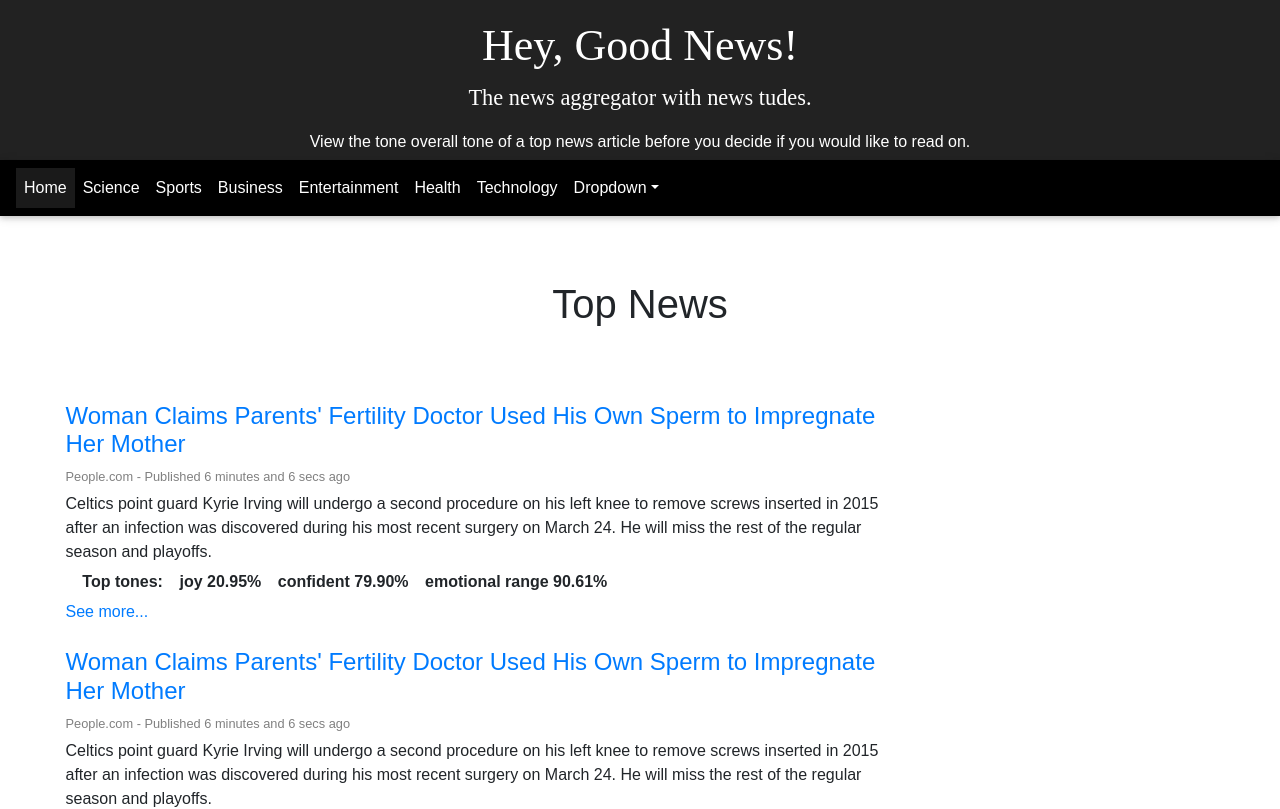
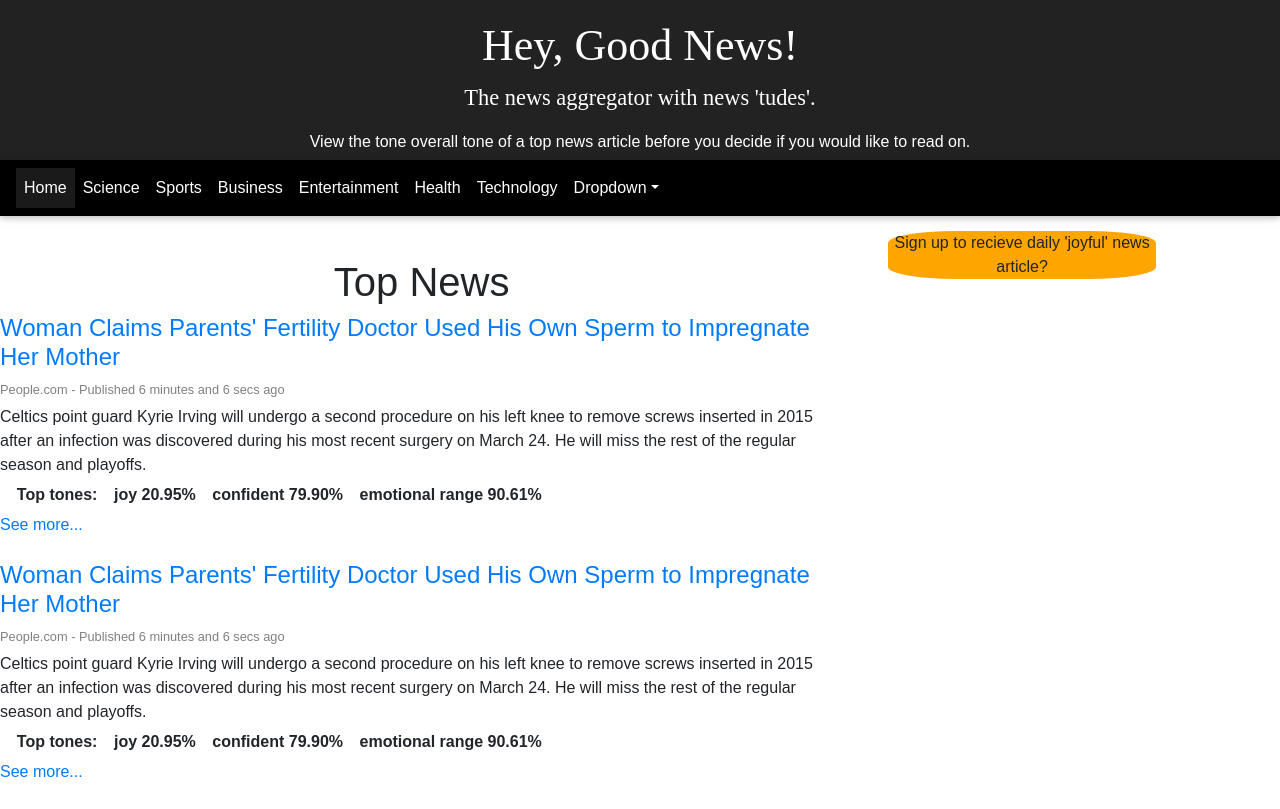
Before and after one commit to annestarley/Hey-Good-News-frontend-, a React (Create React App) app: page /top-news in a window 1280 px wide. Shown: the top 809 px of the page. Built offline with nearby package versions, Linux system fonts and the light colour scheme; no server answers; a web font is replaced by a local one.

Commit message:
navlinks now work with browser router (had to remove second browser router)

```diff
--- a/src/App.css
+++ b/src/App.css
@@ -119,6 +119,13 @@
   margin-top: 5%;
 }
 
+.signup-tab {
+  background: orange;
+  margin: 5%;
+  text-align: center;
+  border-radius: 25%;
+}
+
 @keyframes App-logo-spin {
   from { transform: rotate(0deg); }
   to { transform: rotate(360deg); }
--- a/src/App.js
+++ b/src/App.js
@@ -2,8 +2,10 @@ import React, { Component } from 'react';
 import './App.css';
 import axios from 'axios'
 import { BrowserRouter, Route } from 'react-router-dom'
+import IntroPage from './components/intro/IntroPage'
 import Header from './components/header/Header'
 import TopNews from './components/news/TopNews'
+import SignupTab from './components/signup/SignupTab'
 import AdditionalNews from './components/additionalNews/AdditionalNews'
 import Footer from './components/footer/Footer'
 
@@ -39,11 +41,19 @@ class App extends Component {
     return (
       <BrowserRouter>
         <div>
+          <Route exact path="/" component={IntroPage} />
           <Route path="/top-news" render={() => {
             return (
               <div>
                 <Header />
-                <TopNews articles={this.state.articles}/>
+                <div className='row'>
+                  <div className="col-md-8">
+                    <TopNews articles={this.state.articles}/>
+                  </div>
+                  <div className="col-md-3">
+                    <SignupTab />
+                  </div>
+                </div>
                 <Footer />
               </div>
             )
--- a/src/components/header/Header.js
+++ b/src/components/header/Header.js
@@ -6,7 +6,7 @@ const Header = () => {
     <div className="App">
       <header className="App-header">
         <h1 className="App-title">Hey, <strong>Good News!</strong></h1>
-        <p className="subtitle">The news aggregator with news tudes.</p>
+        <p className="subtitle">The news aggregator with news 'tudes'.</p>
         <p className="subsubtitle">View the tone overall tone of a top news article before you decide if you would like to read on.</p>
       </header>
       <NavbarFeatures />
--- a/src/components/header/Navbar.js
+++ b/src/components/header/Navbar.js
@@ -1,6 +1,6 @@
 import React, { Component } from 'react';
 import { Navbar, NavbarNav, NavbarToggler, Collapse, NavItem, NavLink, Dropdown, DropdownToggle, DropdownMenu, DropdownItem } from 'mdbreact';
-import { BrowserRouter as Router } from 'react-router-dom';
+import { BrowserRouter as Router, NavLink as LinkReact, Link as ReactLink } from 'react-router-dom';
 
 class NavbarFeatures extends React.Component {
     constructor(props) {
@@ -28,7 +28,6 @@ class NavbarFeatures extends React.Component {
 
     render() {
         return (
-            <Router>
           <Navbar color="black" dark expand="md" scrolling>
               {/* <NavbarBrand href="/">
                   <strong>Navbar</strong>
@@ -37,25 +36,25 @@ class NavbarFeatures extends React.Component {
               <Collapse isOpen = { this.state.collapse } navbar>
                   <NavbarNav left>
                     <NavItem active>
-                              <NavLink to="#">Home</NavLink>
+                        <NavLink to="/top-news">Home</NavLink>
                     </NavItem>
                     <NavItem>
-                              <NavLink to="#">Science</NavLink>
+                        <NavLink to="/science">Science</NavLink>
                     </NavItem>
                     <NavItem>
-                              <NavLink to="#">Sports</NavLink>
+                        <NavLink to="/sports">Sports</NavLink>
                     </NavItem>
                     <NavItem>
-                              <NavLink to="#">Business</NavLink>
+                        <NavLink to="/business">Business</NavLink>
                     </NavItem>
                     <NavItem>
-                              <NavLink to="#">Entertainment</NavLink>
+                        <NavLink to="/entertainment">Entertainment</NavLink>
                     </NavItem>
                     <NavItem>
-                              <NavLink to="#">Health</NavLink>
+                        <NavLink to="/health">Health</NavLink>
                     </NavItem>
                     <NavItem>
-                              <NavLink to="#">Technology</NavLink>
+                        <NavLink to="/technology">Technology</NavLink>
                     </NavItem>
                     <NavItem>
                         <Dropdown isOpen={this.state.dropdownOpen} toggle={this.toggle}>
@@ -78,7 +77,6 @@ class NavbarFeatures extends React.Component {
                   </NavbarNav> */}
               </Collapse>
           </Navbar>
-            </Router>
         );
     }
 }
--- a/src/components/intro/IntroPage.js
+++ b/src/components/intro/IntroPage.js
@@ -0,0 +1,9 @@
+import React from 'react'
+
+const IntroPage = () => {
+  <div>
+    <h1>Intro Page for Hey, Good News!</h1>
+  </div>
+}
+
+export default IntroPage
--- a/src/components/news/TempArticleList.js
+++ b/src/components/news/TempArticleList.js
@@ -5,7 +5,7 @@ import TempTonesToggle from './TempTonesToggle'
 const TempArticleList = () => {
   return (
     <div>
-      <a href="https://www.nytimes.com/2018/04/04/business/media/roseanne-ratings-abc.html"><h4><strong>Woman Claims Parents' Fertility Doctor Used His Own Sperm to Impregnate Her Mother</strong></h4></a>
+      <a style={{display: "table-cell"}} href="http://www.latimes.com/business/la-fi-virgin-galactic-20180404-story.html" target="_blank"><h4><strong>Woman Claims Parents' Fertility Doctor Used His Own Sperm to Impregnate Her Mother</strong></h4></a>
       <p className="source-time">People.com - Published 6 minutes and 6 secs ago</p>
       <p className="description">Celtics point guard Kyrie Irving will undergo a second procedure on his left knee to remove screws inserted in 2015 after an infection was discovered during his most recent surgery on March 24. He will miss the rest of the regular season and playoffs.</p>
       <div className="tones">
--- a/src/components/news/TopNews.js
+++ b/src/components/news/TopNews.js
@@ -1,7 +1,9 @@
 import React, { Component } from 'react';
 import ArticleList from './ArticleList'
+import SignupTab from '../signup/SignupTab'
 
 import TempArticleList from './TempArticleList'
+// import {Link} from 'react-router-dom'
 
 class TopNews extends React.Component {
 
@@ -9,8 +11,8 @@ class TopNews extends React.Component {
     return (
       <div>
         <h1 className="news-header">Top News</h1>
-        <div className="row">
-          <div className="col-md-8 col-sm-12 top-news">
+        {/* <div className="row"> */}
+          {/* <div className="col-md-8 col-sm-12 top-news"> */}
             {/* <ArticleList articles={this.props.articles}/> */}
             <TempArticleList />
             <TempArticleList />
@@ -22,19 +24,18 @@ class TopNews extends React.Component {
             <TempArticleList />
             <TempArticleList />
             <TempArticleList />
-          </div>
-          <div className="col-md-4 col-sm-12">
-            <div className="row">
-
+          {/* </div> */}
+          {/* <div className="col-md-4 col-sm-12"> */}
+            {/* <div className="row">
+              <SignupTab />
             </div>
             <div className="row">
 
             </div>
             <div className="row">
 
-            </div>
-          </div>
-        </div>
+            </div> */}
+          {/* </div> */}
       </div>
     )
   }
--- a/src/components/signup/SignupModal.js
+++ b/src/components/signup/SignupModal.js
@@ -1,9 +1,8 @@
-
 import React from 'react';
 import { Button, Modal, ModalBody, ModalHeader, ModalFooter } from 'mdbreact';
 
 
-class SignupModal extends React.Component {
+class ModalPage extends React.Component {
   constructor(props) {
     super(props);
     this.state = {
@@ -38,4 +37,4 @@ class SignupModal extends React.Component {
   }
 }
 
-export default SignupModal;
+export default ModalPage;
--- a/src/components/signup/SignupTab.js
+++ b/src/components/signup/SignupTab.js
@@ -1,11 +1,11 @@
 import React from 'react'
-import SignupModal from './signupModal'
+// import ModalPage from './signupModal'
 
 const SignupTab = () => {
   return (
-    <div>
+    <div className='signup-tab'>
       <p>Sign up to recieve daily 'joyful' news article?</p>
-      <SignupModal />
+      {/* <SignupModal /> */}
     </div>
   )
 }
```
Lines whose indentation alone changed are shown as unchanged.
